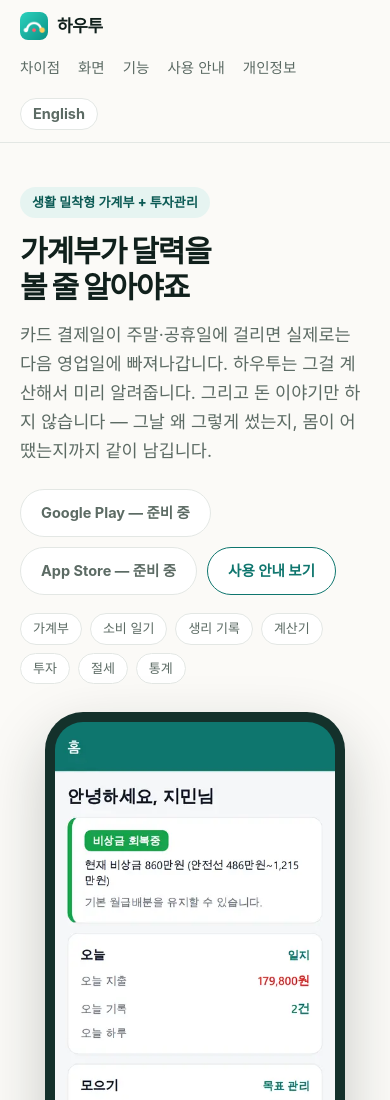
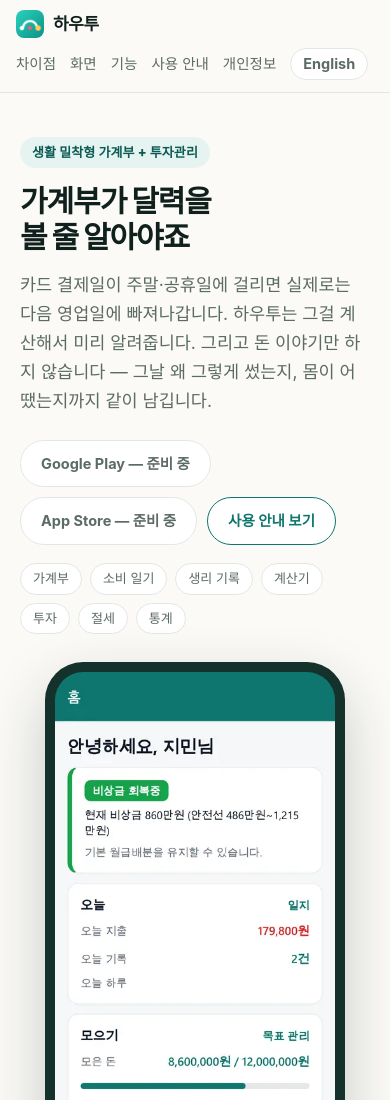
Before and after one commit to jasper8350/jasper8350.github.io, a plain HTML site: page howtoo/index.html in a window 390 px wide. Shown: the top 1100 px of the page. Drawn offline with Linux system fonts and the light colour scheme.

Commit message:
하우투 안내 페이지 갱신 2026-09-08 17:42

```diff
--- a/howtoo/style.css
+++ b/howtoo/style.css
@@ -78,6 +78,22 @@ header.site nav a.lang {
   font-weight: 700;
 }
 header.site nav a.lang:hover { border-color: var(--teal); }
+
+/* 좁은 화면에서 메뉴가 세 줄로 늘어지면 첫 화면이 그만큼 밀린다. 한 줄로 두고 옆으로 넘긴다. */
+@media (max-width: 700px) {
+  header.site { padding: 10px 16px; gap: 10px; }
+  header.site nav {
+    flex-wrap: nowrap;
+    overflow-x: auto;
+    gap: 14px;
+    margin-left: 0;
+    width: 100%;
+    padding-bottom: 2px;
+    scrollbar-width: none;
+  }
+  header.site nav::-webkit-scrollbar { display: none; }
+  .hero { padding: 24px 0 20px; }
+}
 
 /* ---------- 뼈대 ---------- */
 main.page, main.doc {
```
